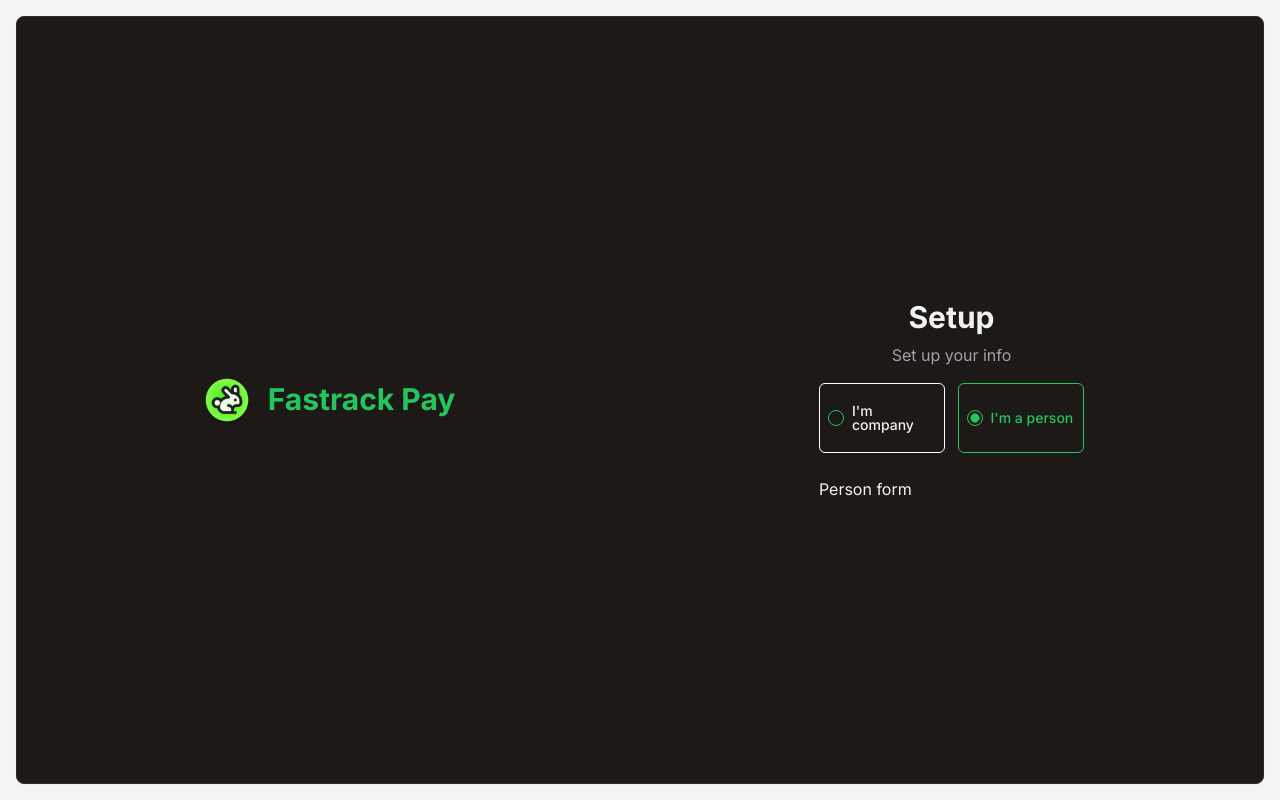
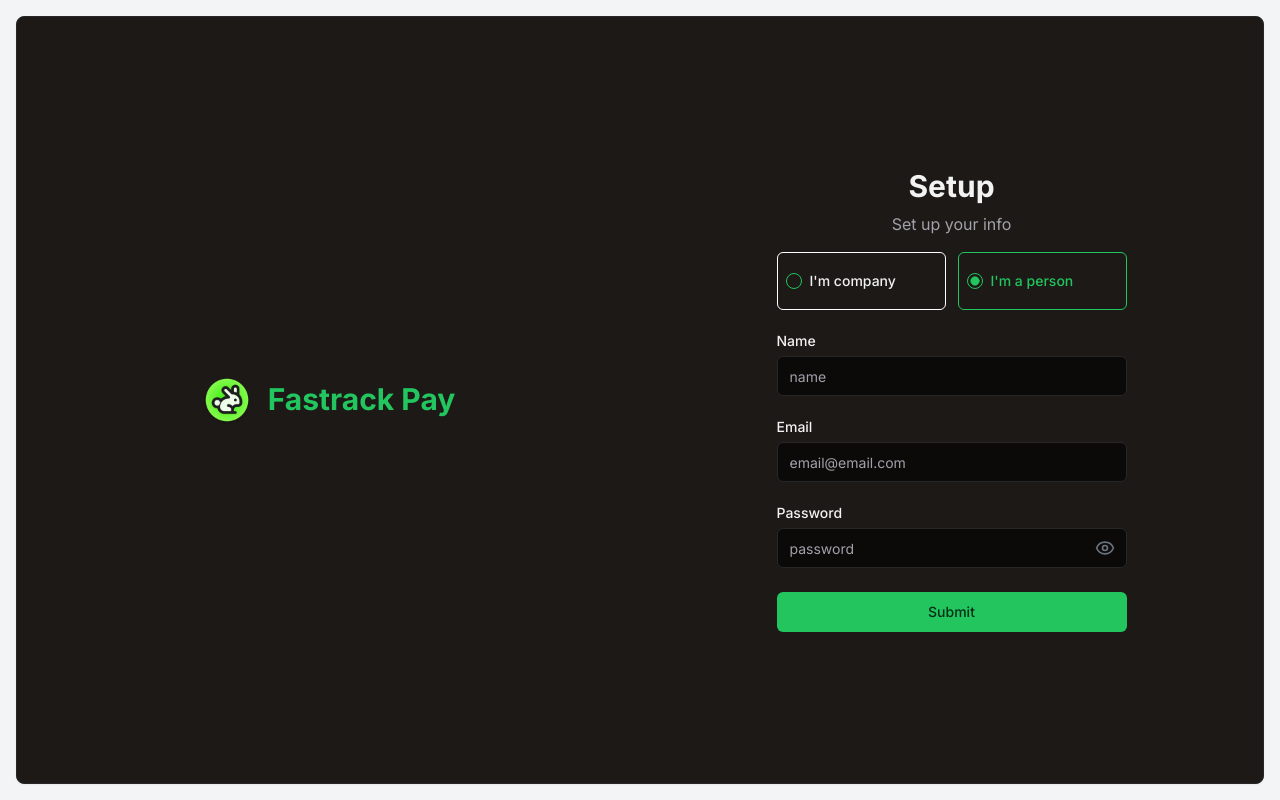
Before and after one commit to Jorditm/fastrack-pay, a Next.js app in the folder frontend/: page /setup in a window 1280 px wide. Both pictures are taken after a click on the radio button 974 px from the left and 281 px from the top of the page. Built offline with nearby package versions, Linux system fonts and the light colour scheme.

Commit message:
add person form

```diff
--- /dev/null
+++ b/frontend/components/pages/auth/PersonForm.tsx
@@ -0,0 +1,90 @@
+import { useForm } from 'react-hook-form'
+import { Input } from '@/components/ui/CustomInput'
+import { Label } from '@/components/ui/label'
+import { z } from 'zod'
+import { zodResolver } from '@hookform/resolvers/zod'
+import { useState } from 'react'
+import { EyeIcon, EyeOffIcon } from 'lucide-react'
+import { Button } from '@/components/ui/button'
+
+const FormSchema = z.object({
+  name: z.string().min(1, 'Name is required'),
+  email: z.string().email('Invalid email address'),
+  password: z.string().min(6, 'Password must be at least 6 characters long'),
+})
+
+export default function PersonForm() {
+  const [showPassword, setShowPassword] = useState(false)
+  const [loading, setLoading] = useState(false)
+
+  const form = useForm<z.infer<typeof FormSchema>>({
+    resolver: zodResolver(FormSchema),
+    defaultValues: {
+      name: '',
+      email: '',
+      password: '',
+    },
+  })
+
+  const onSubmit = async (data: z.infer<typeof FormSchema>) => {
+    setLoading(true) // Set loading to true when the request starts
+    const { name, email, password } = data
+    console.warn('data from signup company', data)
+  }
+  return (
+    <form
+      onSubmit={form.handleSubmit(onSubmit)}
+      className='mx-auto grid w-[350px] gap-6'
+      noValidate
+    >
+      <div className='grid gap-2'>
+        <Label htmlFor='name'>Name</Label>
+        <Input
+          id='name'
+          type='text'
+          placeholder='name'
+          {...form.register('name')}
+          required
+        />
+      </div>
+      <div className='grid gap-2'>
+        <Label htmlFor='email'>Email</Label>
+        <Input
+          id='email'
+          type='email'
+          placeholder='email@email.com'
+          {...form.register('email')}
+          required
+        />
+      </div>
+      <div className='grid gap-2'>
+        <Label htmlFor='password'>Password</Label>
+        <Input
+          id='password'
+          type={showPassword ? 'text' : 'password'}
+          placeholder='password'
+          {...form.register('password')}
+          required
+          endAdornment={
+            <button
+              onClick={(e) => {
+                e.preventDefault() // Prevent form submission
+                setShowPassword(!showPassword)
+              }}
+              className='outline-none focus:outline-none'
+            >
+              {showPassword ? (
+                <EyeOffIcon className='h-5 w-5 text-gray-500' />
+              ) : (
+                <EyeIcon className='h-5 w-5 text-gray-500' />
+              )}
+            </button>
+          }
+        />
+      </div>
+      <Button type='submit' className='w-full' disabled={loading}>
+        {loading ? 'Loading...' : 'Submit'}
+      </Button>
+    </form>
+  )
+}
--- a/frontend/components/pages/auth/Setup.tsx
+++ b/frontend/components/pages/auth/Setup.tsx
@@ -5,6 +5,7 @@ import { useRouter } from 'next/navigation'
 import { cn } from '@/lib/utils'
 import { RadioGroup, RadioGroupItem } from '@/components/ui/radio-group'
 import CompanyForm from './CompanyForm'
+import PersonForm from './PersonForm'
 
 export default function Setup() {
   const [type, setType] = useState<'company' | 'person'>('company')
@@ -46,7 +47,7 @@ export default function Setup() {
             <Label htmlFor='option-two'>I&apos;m a person</Label>
           </div>
         </RadioGroup>
-        {type === 'company' ? <CompanyForm/> : <div>Person form</div>}
+        {type === 'company' ? <CompanyForm /> : <PersonForm />}
       </div>
     </div>
   )
```
